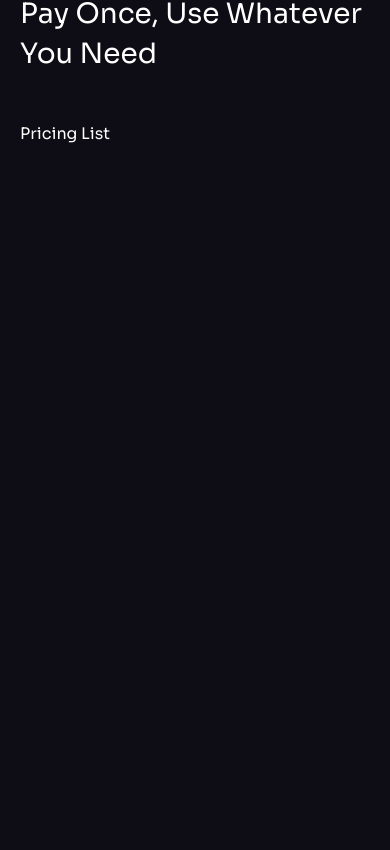
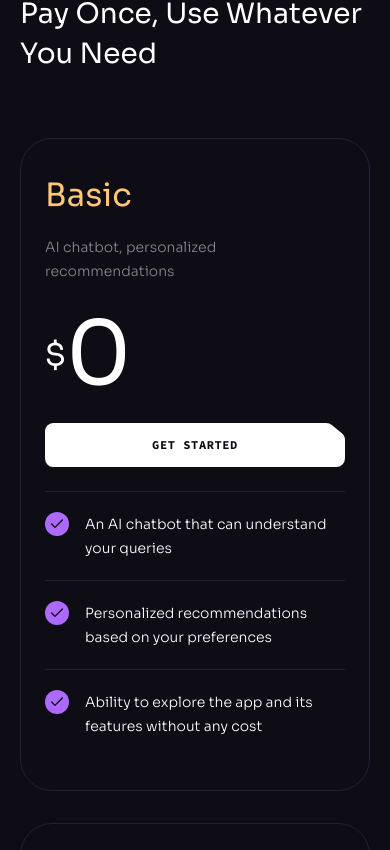
Before and after one commit to mandelatrey/brainsynth, a React (Vite) app: page / in a window 390 px wide. Shown: the part 6940-7790 px from the top of the page. Before the commit the page ends 7126 px from the top, so only its background shows below. Built offline with nearby package versions, Linux system fonts and the light colour scheme.

Commit message:
finished section on pricing

```diff
--- a/PricingList.jsx
+++ /dev/null
@@ -1,11 +0,0 @@
-
-
-const PricingList = () => {
-  return (
-    <div>
-      Pricing List
-    </div>
-  )
-}
-
-export default PricingList
--- a/src/components/Heading.jsx
+++ b/src/components/Heading.jsx
@@ -3,7 +3,7 @@ import Tagline from "./Tagline";
 
 const Heading = ({ className, title, text, tag }) => {
   return (
-    <div className={`${className} max-w-[50 rem] mx-auto mb-12 lg:mb-20`}>
+    <div className={`${className} max-w-[50 rem] mx-auto mb-12 lg:mb-20 md:text-center`}>
       {tag && <Tagline className="mb-4 md:justify-center">{tag}</Tagline>}
       {title && <h2 className="h2">{title}</h2>}
       {text && <p className="body-2 mt-4 text-n-4">{text}</p>}
--- a/src/components/Pricing.jsx
+++ b/src/components/Pricing.jsx
@@ -1,7 +1,8 @@
-import PricingList from "../../PricingList";
+import PricingList from "./PricingList";
 import { smallSphere, stars } from "../assets";
 import Heading from "./Heading";
 import Section from "./Section";
+import { LeftLine, RightLine } from "./design/Pricing";
 
 const Pricing = () => {
   return (
@@ -33,7 +34,13 @@ const Pricing = () => {
           title="Pay Once, Use Whatever You Need"
         />
         <div className="relative">
-            <PricingList />
+          <LeftLine />
+          <PricingList />
+          <RightLine />
+
+          <div className="flex justify-center mt-10">
+            <a className="tracking-widest uppercase font-bold font-code text-xs border-b"href="/pricing">See the full details</a>
+          </div>
         </div>
       </div>
     </Section>
--- a/src/components/PricingList.jsx
+++ b/src/components/PricingList.jsx
@@ -0,0 +1,54 @@
+import { check } from "../assets";
+import { pricing } from "../constants";
+import Button from "./Button";
+
+const PricingList = () => {
+  return (
+    <div className="flex gap-[1rem] max-lg:flex-wrap">
+      {pricing.map((item) => (
+        <div
+          key={item.id}
+          className="w-[19rem] max-lg:w-full h-full
+        px-6  bg-n-8 border border-n-6 rounded-[2rem] lg:w-auto
+        even:py-14 odd:py-8 odd:my-4 [&>h4]:first:text-color-2
+         [&>h4]:even:text-color-1  [&>h4]:last:text-color-6"
+        >
+          <h4 className="h4 mb-4">{item.title}</h4>
+          <p className="body-2 min-h-[4rem] mb-3 text-n-1/50">
+            {item.description}
+          </p>
+
+          <div className="flex items-center h-[5.5rem] mb-6">
+            {item.price && (
+              <>
+                <div className="h3 ">$</div>
+                <div className="text-[5.5rem]">{item.price}</div>
+              </>
+            )}
+          </div>
+          <Button
+            className="w-full mb-6"
+            href={item.price ? "/pricing" : "maito:mandelatrevor@gmail.com"}
+            white={!!item.price}
+          >
+            {item.price ? "Get Started" : "Contact Us"}
+          </Button>
+
+          <ul>
+            {item.features.map((feature, index) => (
+              <li
+                key={index}
+                className="flex items-start py-5 border-t border-n-6"
+              >
+                <img src={check} alt="check" width={24} height={24} />
+                <p className="body-2 ml-4">{feature}</p>
+              </li>
+            ))}
+          </ul>
+        </div>
+      ))}
+    </div>
+  );
+};
+
+export default PricingList;
```
